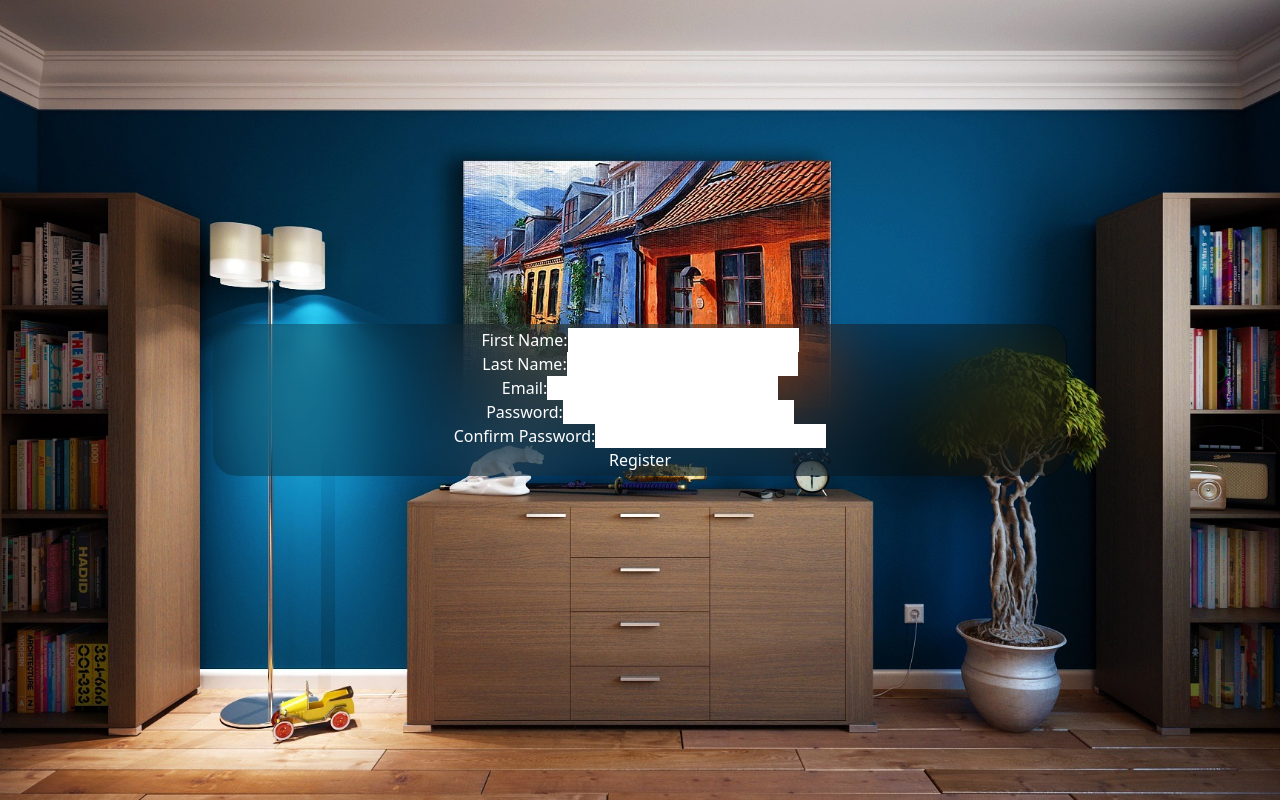
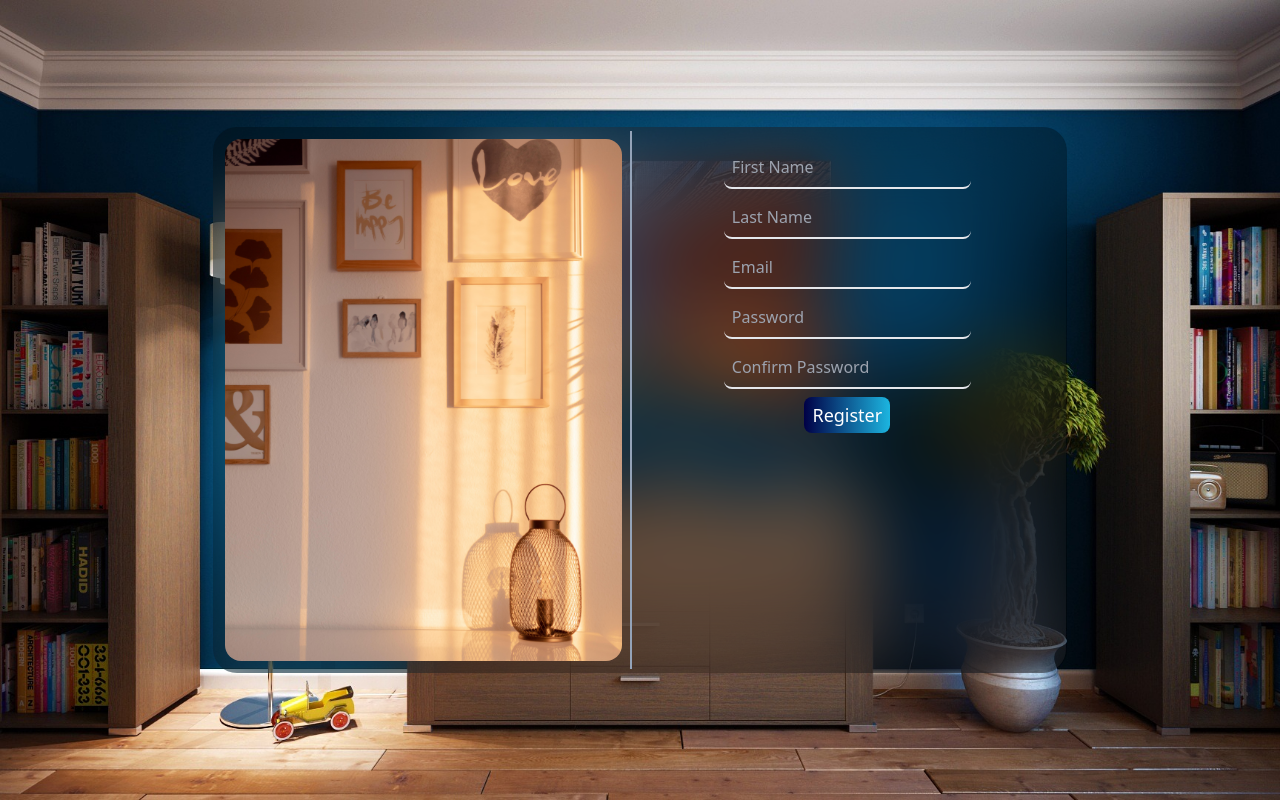
Before and after one commit to Aneeshaik/smart-home, a React (Create React App) app: page / in a window 1280 px wide. Built offline with nearby package versions, Linux system fonts and the light colour scheme.

Commit message:
registration

```diff
--- a/src/components/Body.js
+++ b/src/components/Body.js
@@ -9,17 +9,15 @@ import { useEffect, useState } from "react";
 const Body = () => {
     const [isRegistered, setIsRegistered] = useState(false);
     useEffect(() => {
-        const checkLoginStatus = async() => {
-            try{
-                const response = await fetch('http://localhost:5000/authcheck')
-                const data = await response.json();
-                setIsRegistered(data.isRegistered)
-            }
-            catch(error){
-                console.log("Error");
-            }
+        const storedToken = localStorage.getItem("token");
+        if (storedToken) {
+          setIsRegistered(true);
         }
-     })
+      }, []);
+
+      const handleRegistrationSuccess = () => {
+        setIsRegistered(true);
+      };
 
     return(
         <div className="flex items-center justify-center min-h-screen text-white">
@@ -39,7 +37,7 @@ const Body = () => {
                     </div>
                 </div>
                 </div> ) : (
-                    <Registration />
+                    <Registration onSuccessfullRegistration = {handleRegistrationSuccess} />
                 )
             }
             </BgOne>
--- a/src/components/Registration.js
+++ b/src/components/Registration.js
@@ -1,7 +1,7 @@
-import { useEffect } from "react";
 import { useState } from "react";
+import image from "../assets/images/loginImage.jpg"
 
-const Registration = () => {
+const Registration = ({onSuccessfullRegistration}) => {
     const [formData, setFormData] = useState({
         firstName: '',
         lastName: '',
@@ -12,12 +12,14 @@ const Registration = () => {
      const handleChange = (e) => {
         setFormData({
             ...formData,
-            [e.target.name]: [e.target.value]
+            [e.target.name]: e.target.value
         })
     }
-    const handleSubmit = async () => {
+    const handleSubmit = async (e) => {
+        e.preventDefault();
         if(formData.password !== formData.confirmPassword){
            console.log("Password doesn't match");
+           return;
         }
         try{
             const response = await fetch('http://localhost:5000/register', {
@@ -33,7 +35,9 @@ const Registration = () => {
                 }),
             })
             const data = await response.json();
-            console.log("Registration Successful:", data);
+            console.log("Registration Successful from frontend:", data);
+            localStorage.setItem("token", data.token)
+            onSuccessfullRegistration();
             setFormData({
                 firstName: '',
                 lastName: '',
@@ -47,25 +51,35 @@ const Registration = () => {
         }
     }
     return (
-        <div>
-            <form>
-                <label htmlFor="firstName">First Name:</label>
-                <input type="text" name="firstName" value={formData.firstName} onChange={handleChange} />
-                <br/>
-                <label htmlFor="lastName">Last Name:</label>
-                <input type="text" name="lastName" value={formData.lastName} onChange={handleChange} />
-                <br/>
-                <label htmlFor="email">Email:</label>
-                <input type="email" name="email" value={formData.email} onChange={handleChange} />
-                <br/>
-                <label htmlFor="password">Password:</label>
-                <input type="password" name="password" value={formData.password} onChange={handleChange} />
-                <br/>
-                <label htmlFor="confirmPassword">Confirm Password:</label>
-                <input type="password" name="confirmPassword" />
-                <br/>
-                <button type="submit" onSubmit={handleSubmit} >Register</button>
+        <div className="flex">
+        <div className="w-1/2 border-r-2 border-slate-400">
+            <img className="rounded-3xl p-2" src={image} alt="frame" />
+        </div>
+        <div className="m-2 w-1/2">
+            <form onSubmit={handleSubmit}>
+                <div className="m-2">
+                    {/* <label className="text-left" htmlFor="firstName">First Name:</label> */}
+                    <input className="rounded-lg border-b-2 p-2 bg-transparent focus:outline-none" type="text" placeholder="First Name" name="firstName" value={formData.firstName} onChange={handleChange} />
+                </div>
+                <div className="m-2">
+                    {/* <label className="text-left" htmlFor="lastName">Last Name:</label> */}
+                    <input className="rounded-lg border-b-2 p-2 bg-transparent focus:outline-none" type="text" placeholder="Last Name" name="lastName" value={formData.lastName} onChange={handleChange} />
+                </div>
+                <div className="m-2">
+                    {/* <label className="text-left" htmlFor="email">Email:</label> */}
+                    <input className="rounded-lg border-b-2 p-2 bg-transparent focus:outline-none" type="email" placeholder="Email" name="email" value={formData.email} onChange={handleChange} />
+                </div>
+                <div className="m-2">
+                    {/* <label className="text-left" htmlFor="password">Password:</label> */}
+                    <input className="rounded-lg border-b-2 p-2 bg-transparent focus:outline-none" type="password" placeholder="Password" name="password" value={formData.password} onChange={handleChange} />
+                </div>
+                <div className="m-2">
+                    {/* <label className="text-left" htmlFor="confirmPassword">Confirm Password:</label> */}
+                    <input className="rounded-lg border-b-2 p-2 bg-transparent focus:outline-none" type="password" placeholder="Confirm Password" name="confirmPassword" value={formData.confirmPassword} onChange={handleChange} />
+                </div>
+                <button className="px-2 py-1 text-lg bg-gradient-to-r from-[#000046] to-[#1CB5E0] rounded-lg" type="submit">Register</button>
             </form>
+        </div>
         </div>
     )
 }
```
Also changed, not shown: src/assets/images/loginImage.jpg (added).
